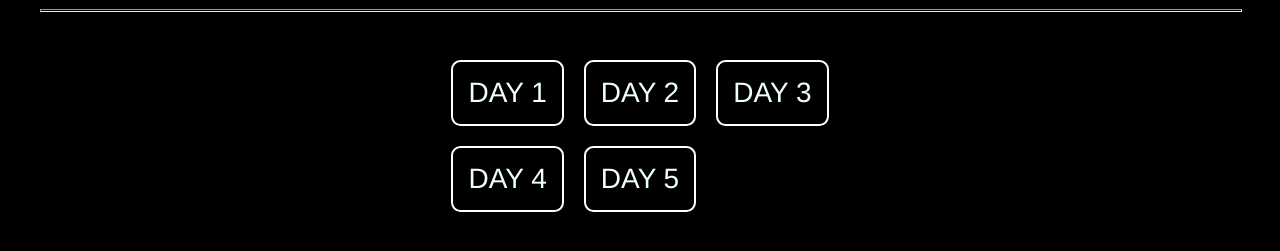
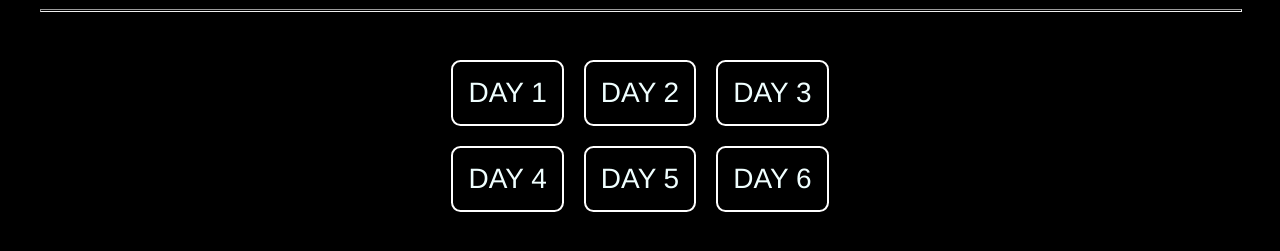
Before and after one commit to nknandakumar/30-Days-30-JS-Projects, a plain HTML site: page index.html in a window 1280 px wide. Shown: the part 119-370 px from the top of the page. Drawn offline with Linux system fonts and the light colour scheme.

Commit message:
Added the Day 6 Project Link

```diff
--- a/index.html
+++ b/index.html
@@ -29,6 +29,9 @@
                 <a class="project" href="/Day5/index.html">
                     <div class="">DAY 5</div>
                 </a>
+                <a class="project" href="/Day6/index.html">
+                    <div class="">DAY 6</div>
+                </a>
          </div>
     </main>
 </body>
```
